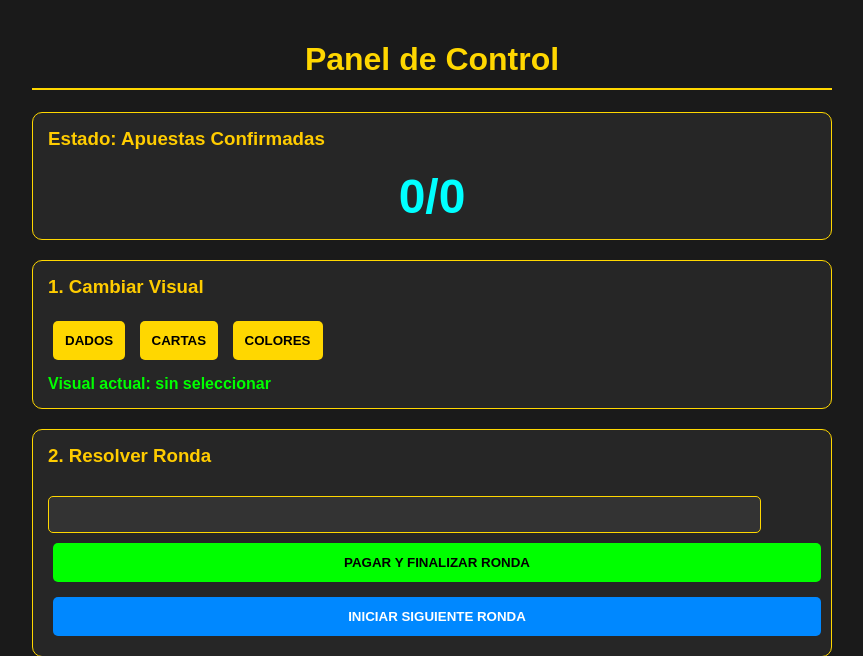
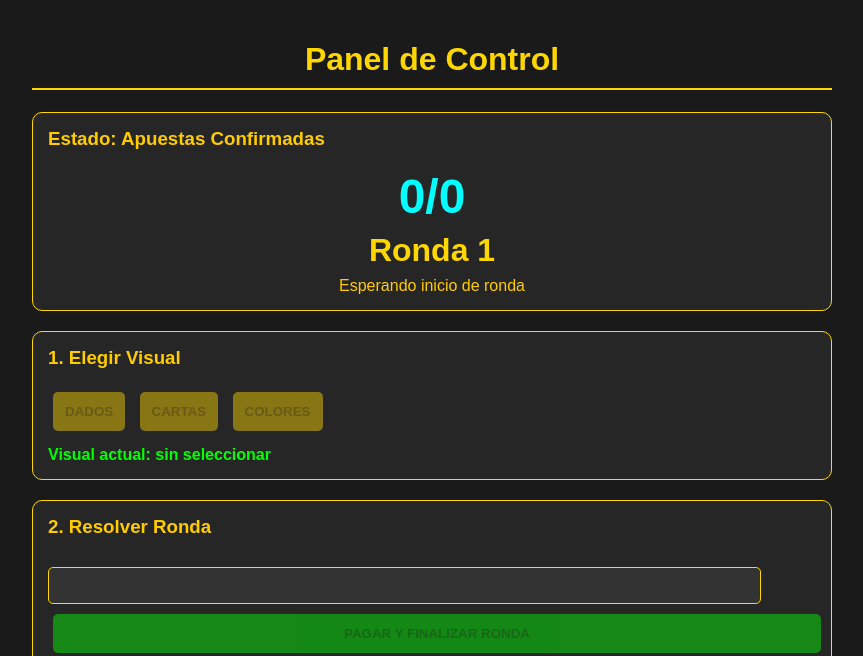
Before and after one commit to karinavallejos/Cumple2026, a Flask app: page /admin_panel_secret in a window 1280 px wide. Shown: the top 656 px of the page, without its empty margins (208-1071 px from the left). Run offline with Flask 3, Linux system fonts and the light colour scheme; some libraries are stand-ins or nearby versions.

Commit message:
Show admin round state and lock controls

```diff
--- a/templates/admin.html
+++ b/templates/admin.html
@@ -11,6 +11,7 @@
         .control-group { border: 1px solid gold; padding: 15px; margin-bottom: 20px; border-radius: 10px; background: #262626; }
         h3 { margin-top: 0; color: #ffcc00; }
         button { padding: 12px; cursor: pointer; background: gold; border: none; font-weight: bold; border-radius: 5px; margin: 5px; }
+        button:disabled { opacity: 0.45; cursor: not-allowed; }
         button.active-visual { outline: 3px solid #00ff00; box-shadow: 0 0 12px #00ff00; }
         .btn-resolve { background: #00ff00; width: 100%; margin-top: 10px; }
         .btn-next { background: #0088ff; color: white; width: 100%; margin-top: 10px; }
@@ -18,6 +19,8 @@
         .btn-reset-all { background: #ff4444; color: white; width: 100%; margin-top: 10px; }
         input, select { padding: 10px; border-radius: 5px; background: #333; color: white; border: 1px solid gold; }
         #contador-apuestas { font-size: 3rem; font-weight: bold; color: #00ffff; text-align: center; }
+        #ronda-actual { font-size: 2rem; font-weight: bold; color: gold; text-align: center; margin-top: 8px; }
+        #estado-ronda { color: #ffcc00; text-align: center; margin-top: 8px; }
         #visual-actual { margin-top: 10px; color: #00ff00; font-weight: bold; }
         .winner-btn { width: 60px; height: 60px; font-size: 1.5rem; border: 2px solid transparent; }
     </style>
@@ -28,10 +31,12 @@
     <div class="control-group">
         <h3>Estado: Apuestas Confirmadas</h3>
         <div id="contador-apuestas">0/0</div>
+        <div id="ronda-actual">Ronda 1</div>
+        <div id="estado-ronda">Esperando inicio de ronda</div>
     </div>
 
     <div class="control-group">
-        <h3>1. Cambiar Visual</h3>
+        <h3>1. Elegir Visual</h3>
         <button type="button" data-visual="dados" onclick="cambiarVisual('dados', ['1','2','3','4','5','6'])">DADOS</button>
         <button type="button" data-visual="cartas" onclick="cambiarVisual('cartas', ['\u2665','\u2666','\u2663','\u2660'])">CARTAS</button>
         <button type="button" data-visual="especial" onclick="cambiarVisual('especial', ['ROJO','NEGRO'])">COLORES</button>
@@ -62,14 +67,22 @@
 
     <script>
         const socket = io();
+        let gameStatus = "esperando";
+        let gameRound = 1;
+
+        const estadoTexto = {
+            esperando: "Esperando que inicies la ronda",
+            preparando: "Ronda iniciada: ahora elige una visual",
+            apostando: "Visual activa: jugadores pueden apostar",
+            finalizada: "Ronda finalizada: inicia la siguiente"
+        };
 
         socket.on('actualizar_contador', (data) => {
             document.getElementById('contador-apuestas').innerText = data.conteo;
         });
 
         socket.on('new_game', (data) => {
-            marcarVisualActiva(data.view);
-            renderizarBotonesResolucion(data.options);
+            actualizarEstadoJuego(data);
         });
 
         socket.on('round_result', (data) => {
@@ -82,14 +95,45 @@
 
         socket.on('admin_update', (data) => {
             actualizarLista(data.players);
-            if (data.game) marcarVisualActiva(data.game.view);
+            if (data.game) actualizarEstadoJuego(data.game);
         });
 
         socket.on('state_update', (data) => {
             actualizarLista(data.players);
-            if (data.game) marcarVisualActiva(data.game.view);
+            if (data.game) actualizarEstadoJuego(data.game);
             if (data.conteo) document.getElementById('contador-apuestas').innerText = data.conteo;
         });
+
+        socket.on('admin_error', (data) => {
+            alert(data.message || "Accion no permitida en esta etapa de la ronda.");
+        });
+
+        function actualizarEstadoJuego(game) {
+            gameStatus = game.status || "esperando";
+            gameRound = game.ronda || 1;
+            document.getElementById('ronda-actual').innerText = `Ronda ${gameRound}`;
+            document.getElementById('estado-ronda').innerText = estadoTexto[gameStatus] || gameStatus;
+            marcarVisualActiva(game.view);
+            renderizarBotonesResolucion(game.options || []);
+            actualizarControlesRonda();
+        }
+
+        function actualizarControlesRonda() {
+            const puedeElegirVisual = gameStatus === "preparando";
+            const puedeResolver = gameStatus === "apostando";
+            const puedeIniciar = gameStatus === "esperando" || gameStatus === "finalizada";
+
+            document.querySelectorAll('[data-visual]').forEach(btn => {
+                btn.disabled = !puedeElegirVisual;
+            });
+
+            document.querySelectorAll('.winner-btn').forEach(btn => {
+                btn.disabled = !puedeResolver;
+            });
+
+            document.querySelector('.btn-resolve').disabled = !puedeResolver;
+            document.querySelector('.btn-next').disabled = !puedeIniciar;
+        }
 
         function actualizarLista(players) {
             const lista = document.getElementById('lista-admin-jugadores');
@@ -129,6 +173,7 @@
                 };
                 contenedor.appendChild(btn);
             });
+            actualizarControlesRonda();
         }
 
         function marcarVisualActiva(view) {
@@ -140,18 +185,33 @@
         }
 
         function cambiarVisual(view, options) {
+            if (gameStatus !== "preparando") {
+                alert("Primero inicia una ronda nueva.");
+                return;
+            }
+
             socket.emit('admin_change_view', { view, options });
             marcarVisualActiva(view);
             renderizarBotonesResolucion(options);
         }
 
         function resolver() {
+            if (gameStatus !== "apostando") {
+                alert("Primero inicia la ronda y elige una visual.");
+                return;
+            }
+
             const res = document.getElementById('resultadoGanador').value;
             if (res) socket.emit('admin_resolve', { ganador: res });
             else alert("Selecciona un ganador");
         }
 
         function siguienteRonda() {
+            if (gameStatus !== "esperando" && gameStatus !== "finalizada") {
+                alert("Primero paga y finaliza la ronda actual.");
+                return;
+            }
+
             socket.emit('admin_next_round');
         }
 
@@ -174,6 +234,7 @@
         }
 
         socket.emit('admin_get_players');
+        actualizarControlesRonda();
     </script>
 </body>
 </html>
```
